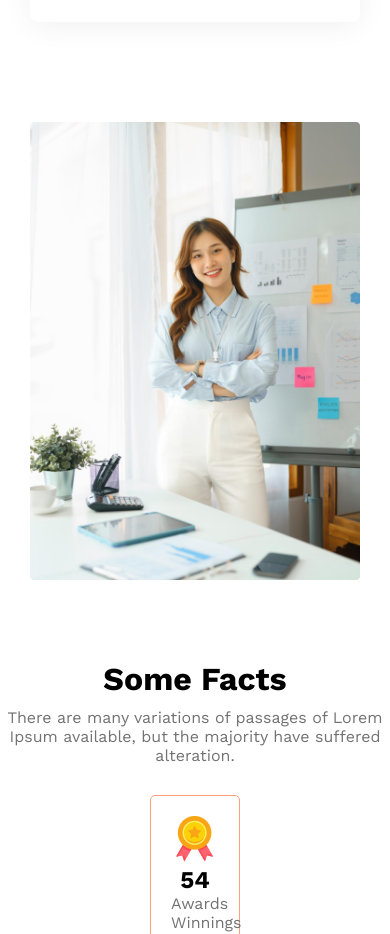
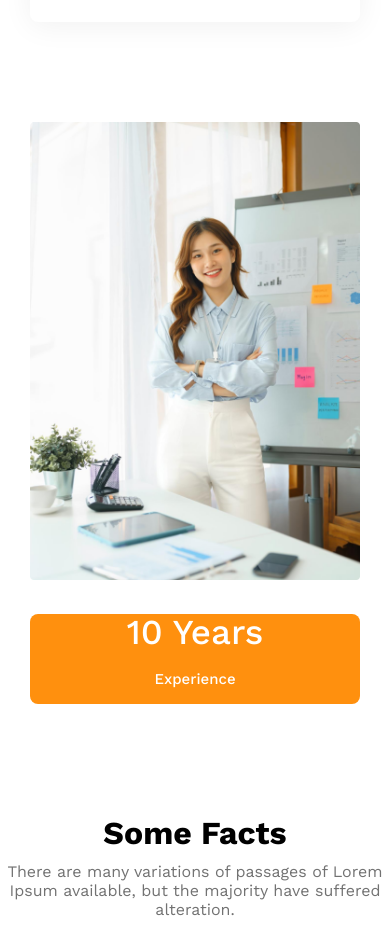
Before and after one commit to Rahman-Mofizur/g3-architects-repo, a plain HTML site: page index.html in a window 390 px wide. Shown: the part 3800-4734 px from the top of the page. Drawn offline with nearby package versions, Linux system fonts and the light colour scheme.

Commit message:
All features are added and kept them responsive for both desktop and mobile devices

```diff
--- a/index.html
+++ b/index.html
@@ -38,7 +38,6 @@
         <img src="images/banner.png" alt="" />
       </div>
     </header>
-
     <!-- Main Sections -->
     <main>
       <!-- Quick List Section -->
@@ -107,7 +106,13 @@
             </p>
           </div>
         </div>
-        <img src="images/architect.png" alt="" />
+
+        <div class="feature-image">
+          <img src="images/architect.png" alt="" />
+          <button class="btn-primary">
+            <span>10 Years</span><br />Experience
+          </button>
+        </div>
       </section>
 
       <!-- Facts Section -->
--- a/styles/styles.css
+++ b/styles/styles.css
@@ -135,7 +135,7 @@ nav li a {
   gap: 80px;
 }
 
-.feaure-container img {
+.feaure-container .feature-image img {
   max-width: 600px;
 }
 
@@ -167,6 +167,23 @@ nav li a {
   margin-bottom: 10px;
   font-size: 20px;
   font-weight: 600;
+}
+
+.feature-image button {
+  position: relative;
+  right: 70px;
+  bottom: 100px;
+  text-align: center;
+  font-size: 15px;
+  font-weight: 500;
+  line-height: 40px;
+  padding: 10px 30px;
+}
+
+.feature-image span {
+  font-size: 45px;
+  font-weight: 700;
+  line-height: 70px;
 }
 
 /*  */ /*  */ /*  */ /*  */ /*  */ /*  */ /*  */ /*  */
@@ -311,6 +328,27 @@ footer p {
     margin: 80px 30px;
     /* flex: 1; */
   }
+
+  .feaure-container .feature-image img {
+    max-width: 100%;
+    /* It ensutes that the image takes full space of your container */
+  }
+
+  .feaure-container .feature-image button {
+    position: static;
+    padding: 5px 20px;
+    margin: 30px auto;
+    width: 100%;
+    align-content: center;
+  }
+
+  .feature-image span {
+    font-size: 35px;
+    font-weight: 500;
+    line-height: 0px;
+    margin-bottom: 0px;
+  }
+
   footer {
     margin: 60px 60px 80px;
   }
```
